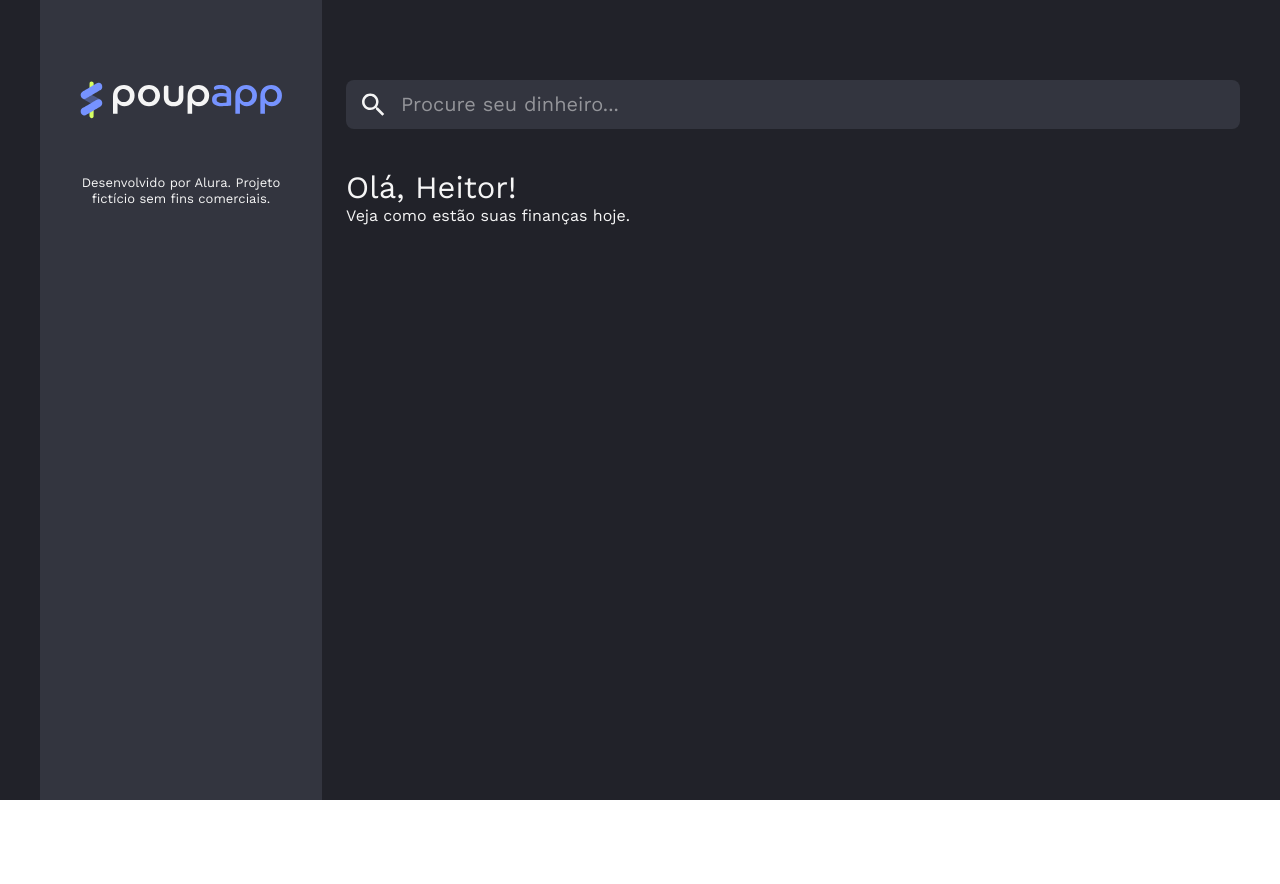
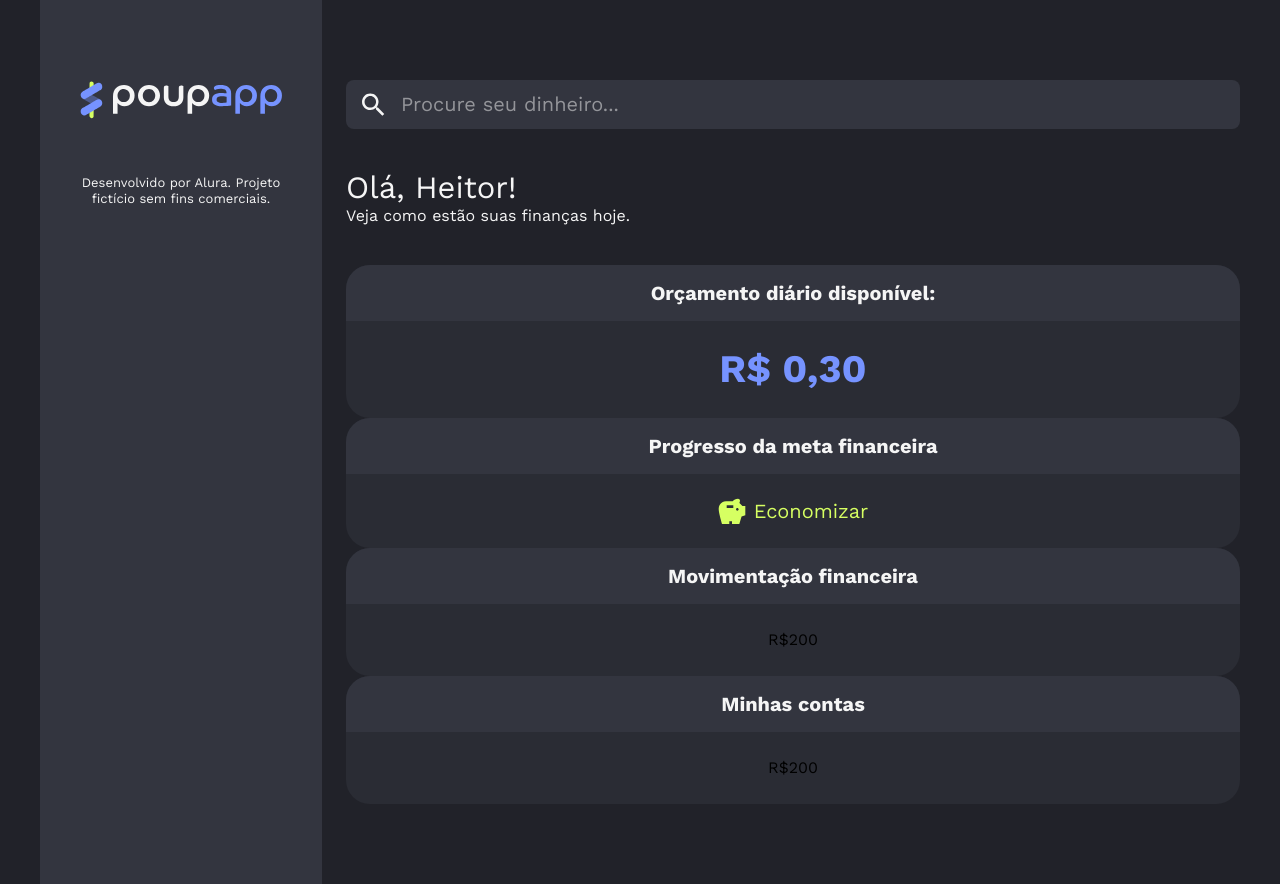
Before and after one commit to Heitor2911/PoupAppTailWind, a React (Vite) app: page / in a window 1280 px wide. Before the commit the page ends 800 px from the top, so only its background shows below. Built offline with nearby package versions, Linux system fonts and the light colour scheme.

Commit message:
Faz a estruturação inicial dos cards e finaliza o card de orçamento diário e começa meta financeira

```diff
--- a/src/App.jsx
+++ b/src/App.jsx
@@ -1,8 +1,11 @@
 import { Aside } from "./components/Aside";
+import Card from "./components/Card";
 import { Container } from "./components/Container";
+import { DailyBudget } from "./components/DailyBudget";
 import { Main } from "./components/Main";
 import { SearchInput } from "./components/SearchInput";
 import { Typography } from "./components/Typography";
+import { SavingsStatus } from "./components/SavingsStatus";
 
 function App() {
   return (
@@ -19,6 +22,40 @@ function App() {
               Veja como estão suas finanças hoje.
             </Typography>
           </div>
+          <section>
+            <Card>
+              <Card.Header>
+                Orçamento diário disponível:
+              </Card.Header>
+              <Card.Body>
+                <DailyBudget value={0.30}/>
+              </Card.Body>
+            </Card>
+            <Card>
+              <Card.Header>
+                Progresso da meta financeira
+              </Card.Header>
+              <Card.Body>
+                <SavingsStatus />
+              </Card.Body>
+            </Card>
+            <Card>
+              <Card.Header>
+                Movimentação financeira
+              </Card.Header>
+              <Card.Body>
+                R$200
+              </Card.Body>
+            </Card>
+            <Card>
+              <Card.Header>
+                Minhas contas
+              </Card.Header>
+              <Card.Body>
+                R$200
+              </Card.Body>
+            </Card>
+          </section>
         </Main>
       </Container>
     </div>
--- /dev/null
+++ b/src/components/Card/index.jsx
@@ -0,0 +1,29 @@
+const Card = ({ children }) => {
+    return (
+        <div className="bg-neutral-surface rounded-3xl">
+            {children}
+        </div>
+    )
+}
+
+export const CardHeader = ({ children }) => {
+    return (
+        <div className="bg-neutral-header text-neutral-text text-xl leading-[120%] p-4 text-center font-bold rounded-t-3xl">
+            {children}
+        </div>
+    )
+}
+
+export const CardBody = ({ children }) => {
+    return (
+        <div className="py-6 px-4 text-center">
+            {children}
+        </div>
+    )
+}
+
+Card.Header = CardHeader
+
+Card.Body = CardBody
+
+export default Card
--- /dev/null
+++ b/src/components/DailyBudget/index.jsx
@@ -0,0 +1,12 @@
+const formatter = new Intl.NumberFormat('pt-BR', {
+    style: 'currency',
+    currency: 'BRL'
+})
+
+export const DailyBudget = ({ value }) => {
+    return (
+        <p className="text-primary-highlight text-[39px] font-bold leading-[125%] m-0">
+            {formatter.format(value)}
+        </p>
+    )
+}
--- /dev/null
+++ b/src/components/SavingsStatus/index.jsx
@@ -0,0 +1,11 @@
+import { IconSavings } from "../icons"
+
+export const SavingsStatus = () => {
+    return (
+        <div>
+            <p className="text-secondary-income text-xl leading-[125%] flex items-center gap-2 justify-center">
+                <IconSavings /> Economizar
+            </p>
+        </div>
+    )
+}
```
